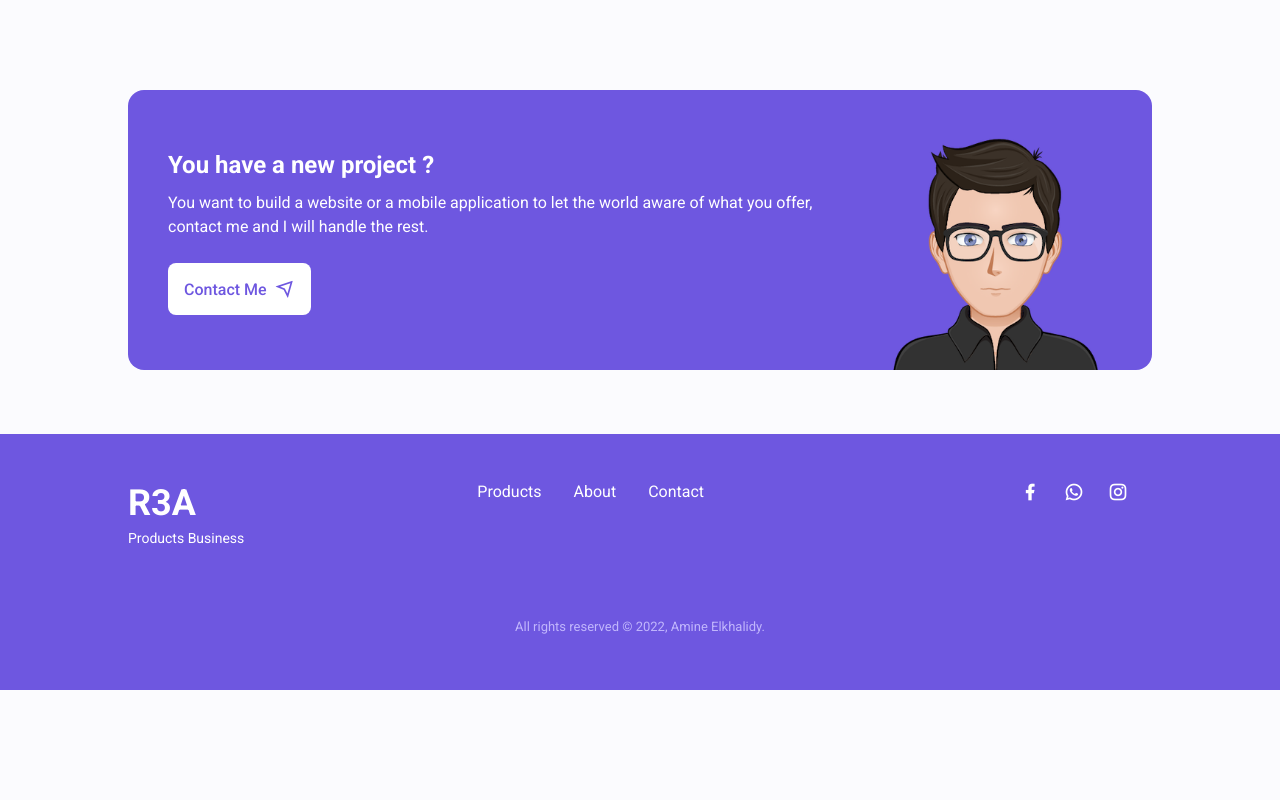
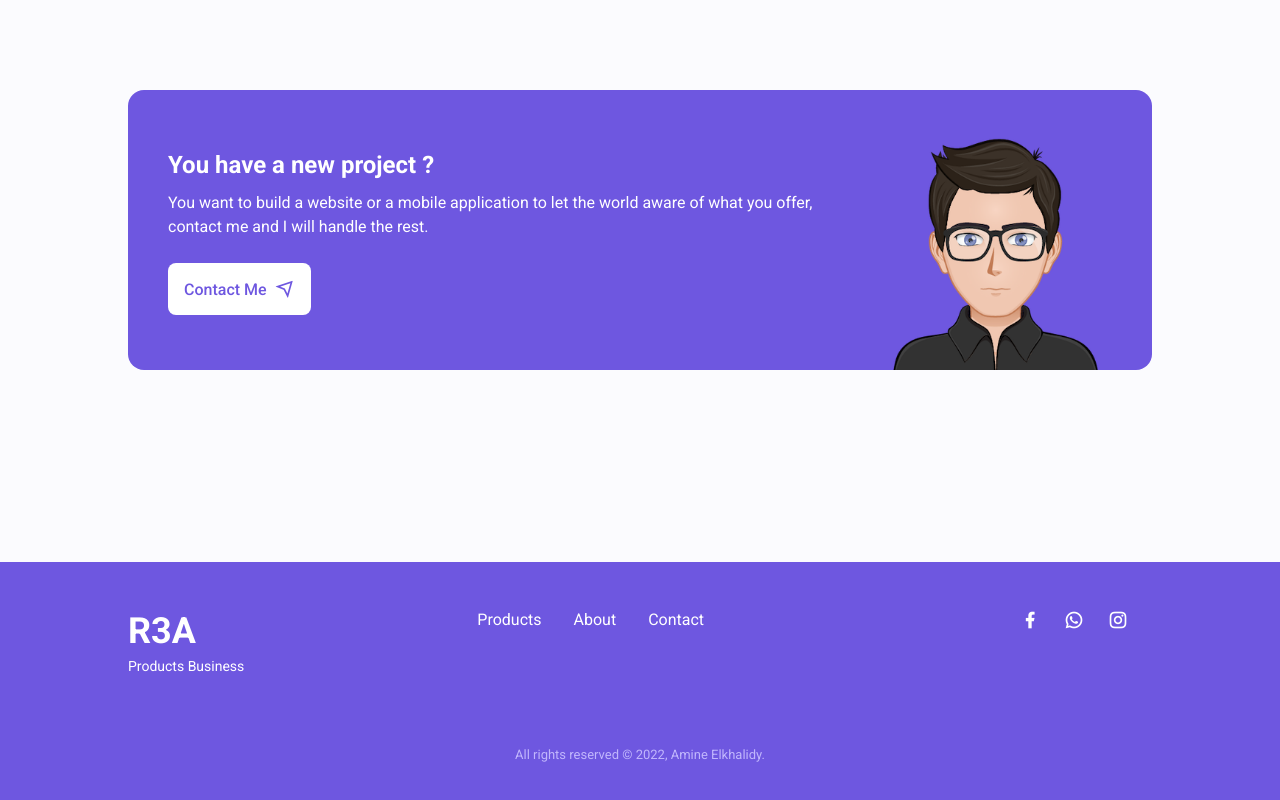
Before and after one commit to AmineElkhalidy/rachidchatoui, a React (Vite) app: page / in a window 1280 px wide. Shown: the part 6032-6832 px from the top of the page. Before the commit the page ends 6722 px from the top, so only its background shows below. Built offline with nearby package versions, Linux system fonts and the light colour scheme.

Commit message:
Some changes have been added!

```diff
--- a/src/components/Sections/HomeSection.jsx
+++ b/src/components/Sections/HomeSection.jsx
@@ -295,6 +295,9 @@ const HomeSection = () => {
           </div>
         </div>
       </section>
+
+      <section className="nothing section"></section>
+
       <Footer />
     </>
   );
```
